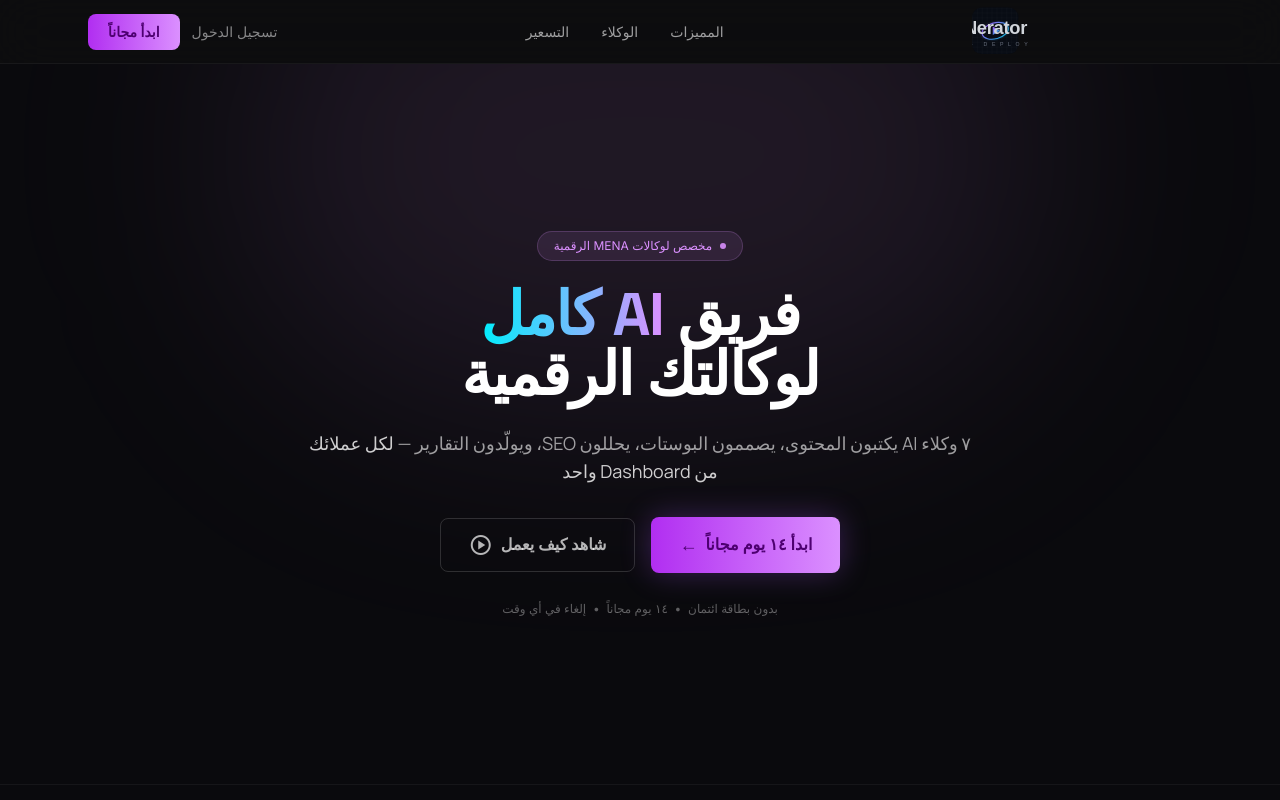
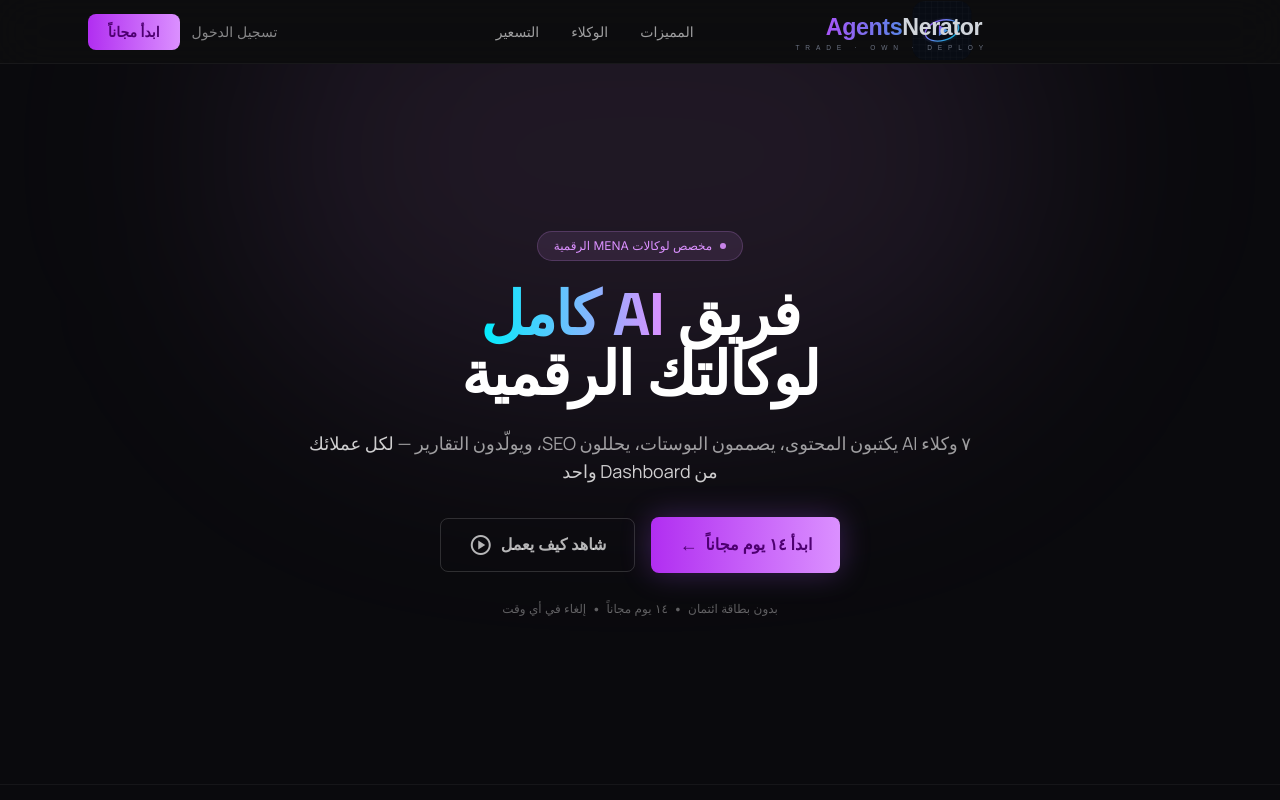
Before and after one commit to agentsnerator/agentsnerator-web, a Next.js app: page / in a window 1280 px wide. Shown: the top 800 px of the page. Built offline with nearby package versions, Linux system fonts and the light colour scheme.

Commit message:
fix: navbar logo full text

```diff
--- a/src/components/LandingNavbar.tsx
+++ b/src/components/LandingNavbar.tsx
@@ -18,14 +18,14 @@
       dir="rtl"
       className="fixed top-0 w-full z-50 navbar-bg backdrop-blur-xl border-b border-white/5 h-16"
     >
-      <div className="max-w-6xl mx-auto px-6 h-full flex items-center justify-between">
-        {/* Logo */}
-        <Link href="/" className="flex items-center shrink-0">
-          <Logo width={220} height={60} />
+      <div className="max-w-6xl mx-auto px-6 h-full flex items-center justify-between gap-4">
+        {/* Logo — shrink-0 + overflow-visible prevents clipping in RTL flex */}
+        <Link href="/" className="flex items-center shrink-0 overflow-visible whitespace-nowrap">
+          <Logo width={280} height={62} />
         </Link>
 
         {/* Desktop links */}
-        <div className="hidden md:flex items-center gap-8">
+        <div className="hidden md:flex items-center gap-8 min-w-0">
           {NAV_LINKS.map(({ href, label }) => (
             <a
               key={href}
--- a/src/components/Logo.tsx
+++ b/src/components/Logo.tsx
@@ -11,6 +11,7 @@
       xmlns="http://www.w3.org/2000/svg"
       width={width}
       height={height}
+      overflow="visible"
       className={className}
     >
       <defs>
```
